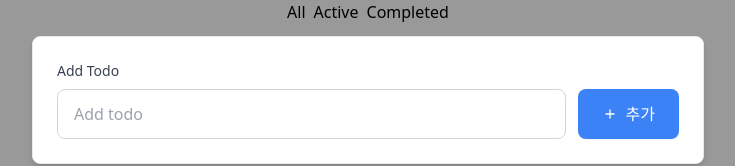
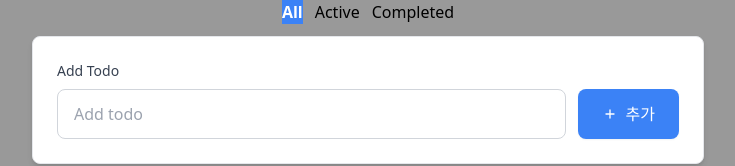
Before and after one commit to taewonnn/React, a React (Vite) app in the folder projects/todolist/: page / in a window 1280 px wide. Shown: the top 166 px of the page, without its empty margins (272-1007 px from the left). Built offline with nearby package versions, Linux system fonts and the light colour scheme.

Commit message:
feat: tab status

```diff
--- a/projects/todolist/src/components/Tab.tsx
+++ b/projects/todolist/src/components/Tab.tsx
@@ -1,10 +1,28 @@
+import { useState } from 'react';
+
+type TabType = 'All' | 'Active' | 'Completed';
+
 export default function Tab() {
+  const tabItems: TabType[] = ['All', 'Active', 'Completed'];
+
+  const [tab, setTab] = useState<TabType>('All');
+
+  const handleChangeTab = (status: TabType) => {
+    console.log(status);
+    setTab(status);
+  };
 
   return (
-    <ul className="flex gap-2 justify-center">
-      <button>All</button>
-      <button>Active</button>
-      <button>Completed</button>
+    <ul className="flex gap-3 justify-center">
+      {tabItems.map(tabItem => (
+        <button
+          key={tabItem}
+          onClick={() => handleChangeTab(tabItem)}
+          className={`${tabItem == tab ? 'font-bold bg-blue-500 text-white' : ''}`}
+        >
+          {tabItem}
+        </button>
+      ))}
     </ul>
   );
 }
```
